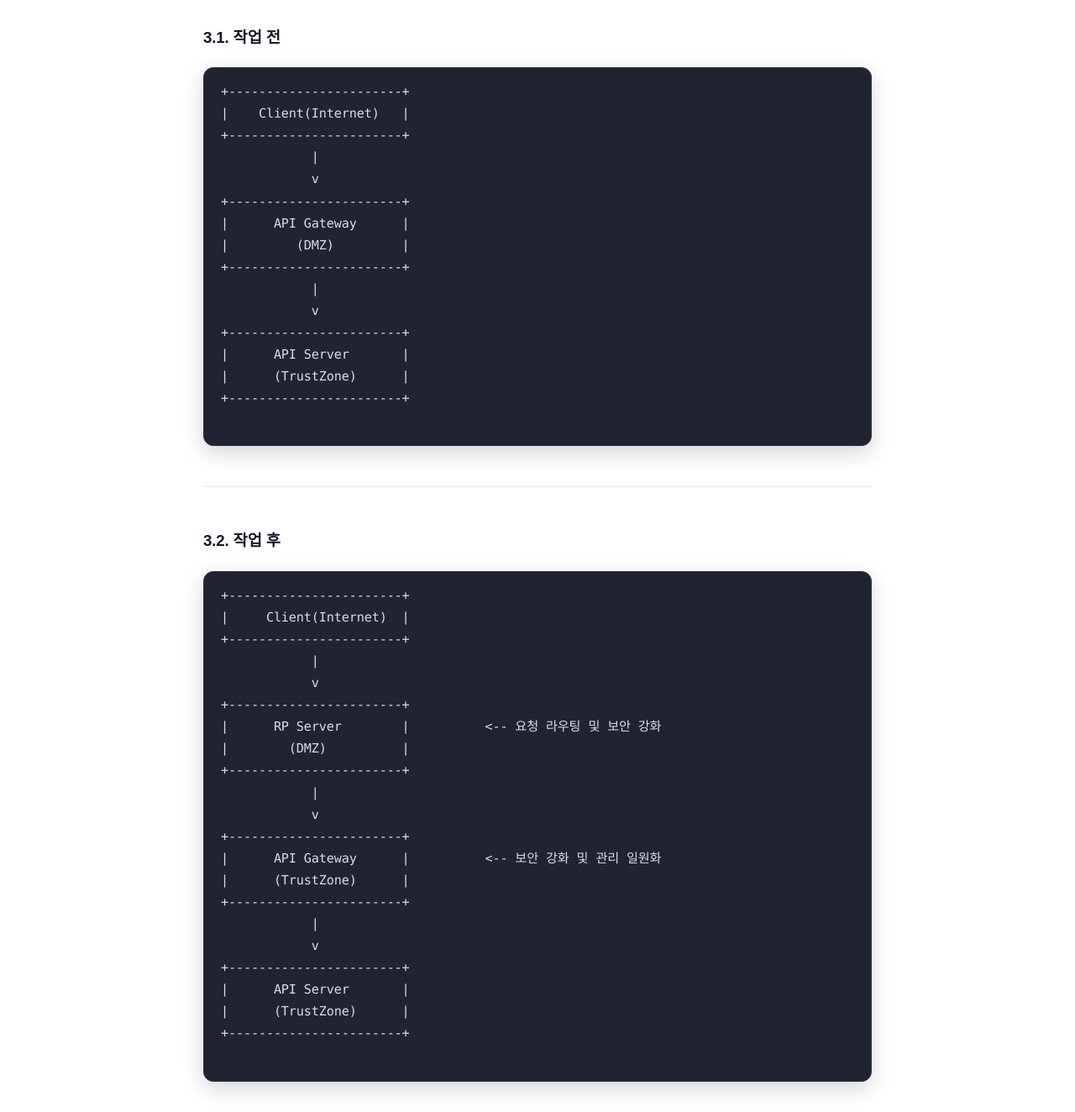
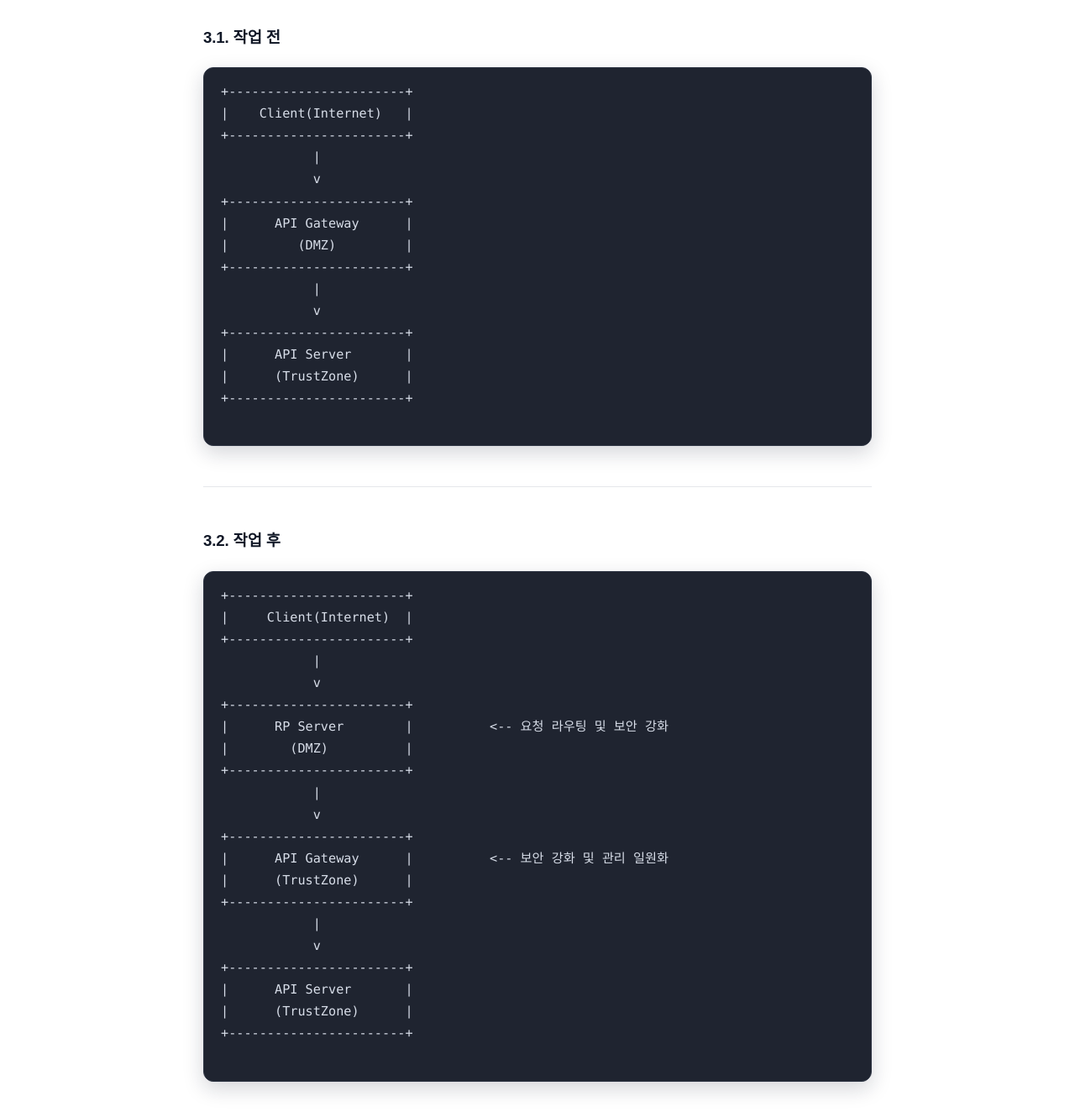
Before and after one commit to sanghoon-lee/sanghoon-lee.github.io, a Jekyll site: the page built from _posts/2025-11-29-rp.md, in a window 1280 px wide. Shown: the part 1729-3053 px from the top of the page at 84% size. Built offline with Jekyll 4.4.1, drawn with Linux system fonts in a browser that asks for light colours; nearby versions of some CDN libraries; comment, search, counter and statistics services are not loaded.

Commit message:
scss 파일 수정

```diff
--- a/assets/main.scss
+++ b/assets/main.scss
@@ -142,14 +142,17 @@ pre {
   border: 1px solid #2f3645;
   border-radius: 12px;
   padding: 16px 20px;
+
   overflow-x: auto;
-
-  white-space: pre;
-  word-break: normal;
-  overflow-wrap: normal;
+  white-space: pre !important;
+  word-break: normal !important;
+  overflow-wrap: normal !important;
 
   line-height: 1.65;
   font-size: 0.95rem;
+  letter-spacing: 0 !important;
+  tab-size: 4;
+
   box-shadow: 0 8px 24px rgba(15, 23, 42, 0.18);
 }
 
@@ -158,14 +161,14 @@ pre code {
   background: transparent !important;
   color: inherit !important;
   /* font-family: "JetBrains Mono", "Fira Code", "Consolas", monospace; */
-  font-family: "Consolas", "Courier New", monospace;
+  font-family: Consolas, "Courier New", monospace !important;
+  font-variant-ligatures: none !important;
   /* font-family: ui-monospace, SFMono-Regular, Menlo, Monaco, Consolas, "Liberation Mono", "Courier New", monospace;*/
 
-  white-space: pre;
-  word-break: normal;
-  overflow-wrap: normal;
-
-  font-variant-ligatures: none;
+  white-space: pre !important;
+  word-break: normal !important;
+  overflow-wrap: normal !important;
+  letter-spacing: 0 !important;
 }
 
 /* 기본 텍스트 */
```
